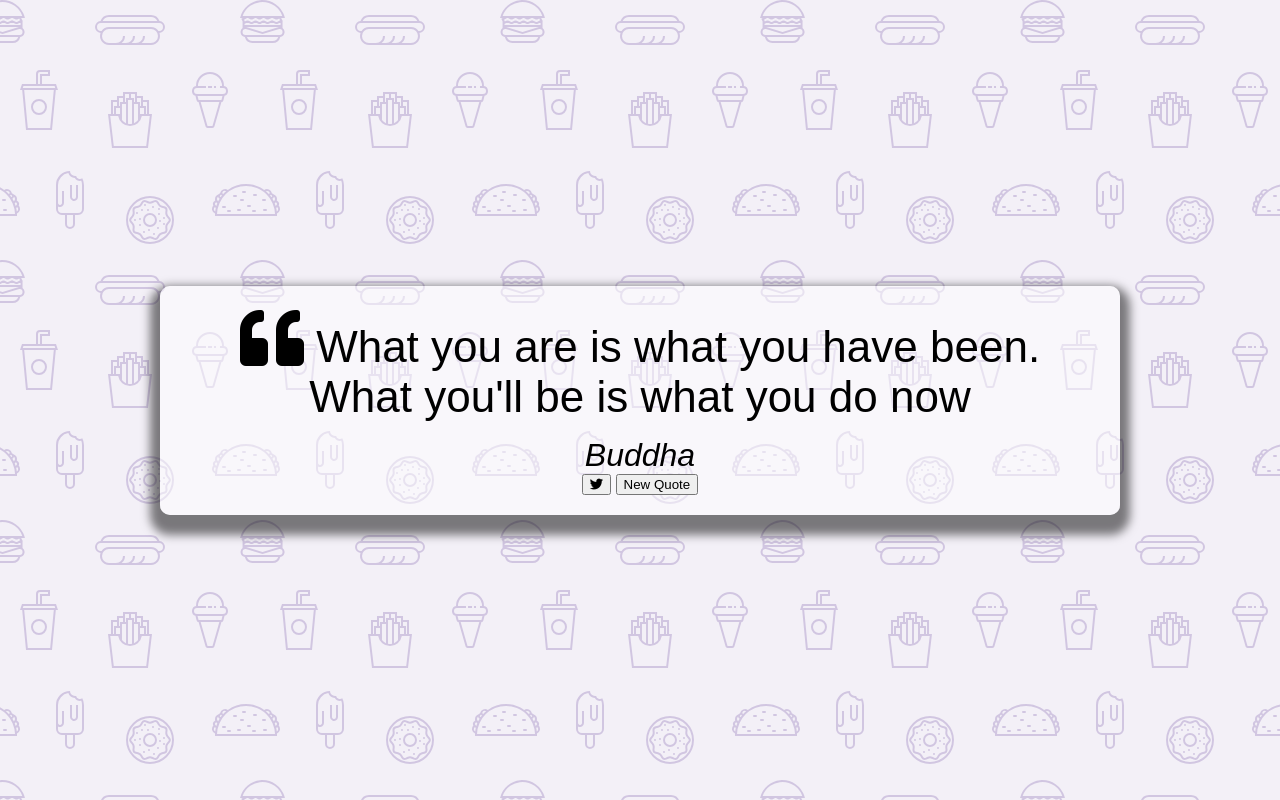
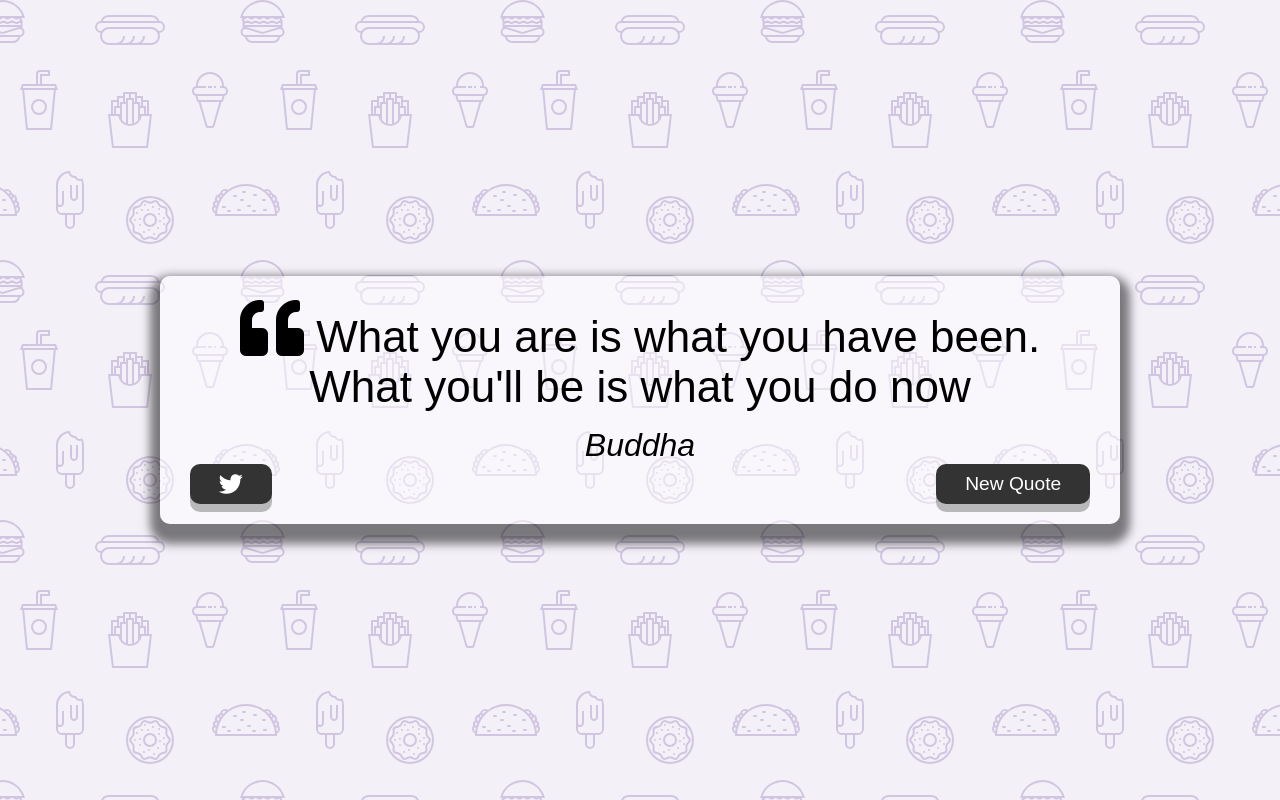
Before and after one commit to TrongBinhLe/javascript_quoteGenerator, a plain HTML site: page index.html in a window 1280 px wide. Drawn offline with Linux system fonts and the light colour scheme.

Commit message:
Create a beautiful button

```diff
--- a/style.css
+++ b/style.css
@@ -1,4 +1,3 @@
-
 html {
   box-sizing: border-box;
 }
@@ -45,6 +44,42 @@ body {
   font-style: italic;
 }
 
+.button-container {
+  margin-top: 15;
+  display: flex;
+  justify-content: space-between;
+}
+
+button {
+  cursor: pointer;
+  font-size: 1.2rem;
+  height: 2.5rem;
+  border: none;
+  border-radius: 10px;
+  color: #fff;
+  background: #333;
+  outline: none;
+  box-shadow: 0 0.5rem rgba(121, 121, 121, 0.5);
+  padding: 0.5rem 1.8rem;
+}
+
+button:hover {
+  filter: brightness(150%);
+}
+
+button:active {
+  transform: translate(0, 0.3rem);
+  box-shadow: 0 0.3rem rgba(211, 211, 255, 0.6);
+}
+
+.twitter-button:hover {
+  color: #38a1f3;
+}
+
+.fa-twitter {
+  font-size: 1.5rem;
+}
+
 /*Media Query: Tablet or Smaller*/
 
 @media only screen and (max-width: 1000px) {
@@ -53,6 +88,6 @@ body {
   }
 
   .quote-text {
-    font-size: 2.0rem;
+    font-size: 2rem;
   }
 }
```
